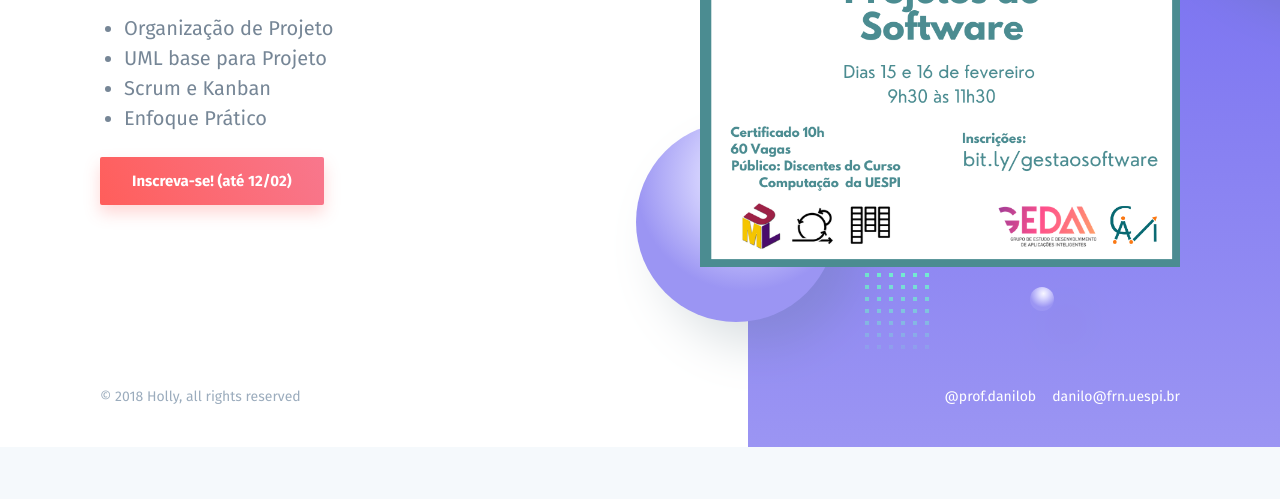
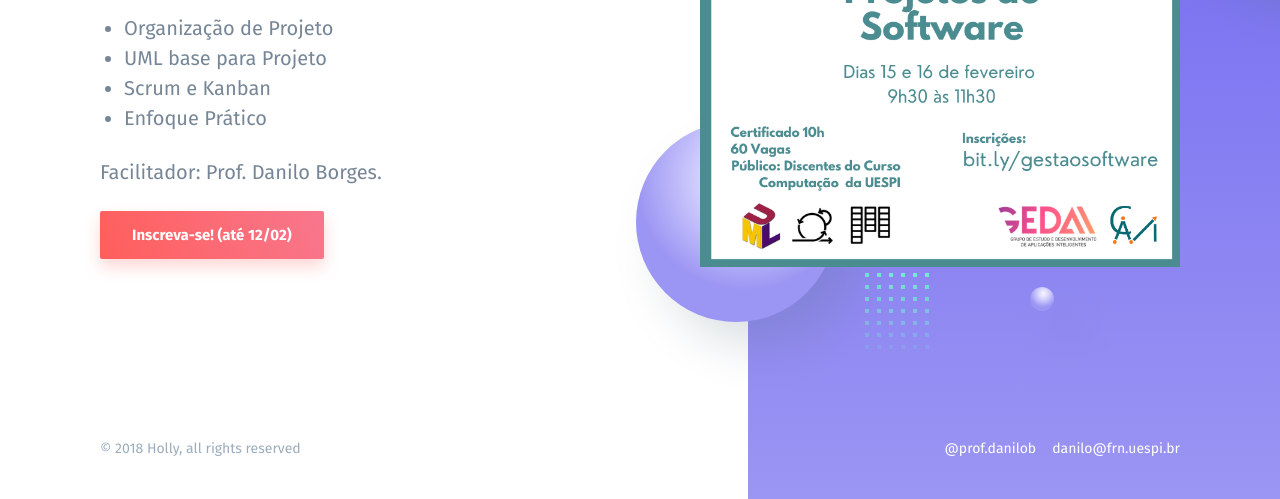
Before and after one commit to danilob/gestaoagil, a plain HTML site: page index.html in a window 1280 px wide. Shown: the part 373-872 px from the top of the page. Before the commit the page ends 820 px from the top, so only its background shows below. Drawn offline with nearby package versions, Linux system fonts and the light colour scheme.

Commit message:
informações da página

```diff
--- a/index.html
+++ b/index.html
@@ -4,7 +4,7 @@
     <meta charset="utf-8">
     <meta http-equiv="X-UA-Compatible" content="IE=edge">
     <meta name="viewport" content="width=device-width, initial-scale=1">
-    <title>Holly Template</title>
+    <title>Gestão Ágil para Projetos de Software</title>
     <link href="https://fonts.googleapis.com/css?family=Fira+Sans:400,400i,500,700" rel="stylesheet">
     <link rel="stylesheet" href="style.css">
     <script src="https://unpkg.com/scrollreveal@4.0.0/dist/scrollreveal.min.js"></script>
@@ -59,7 +59,7 @@
                                 <li>Scrum e Kanban</li>
                                 <li>Enfoque Prático</li>
                                 </ul>
-
+                                Facilitador: Prof. Danilo Borges.
                                 </p>
                                 <div class="hero-form newsletter-form field field-grouped is-revealing">
 
```
